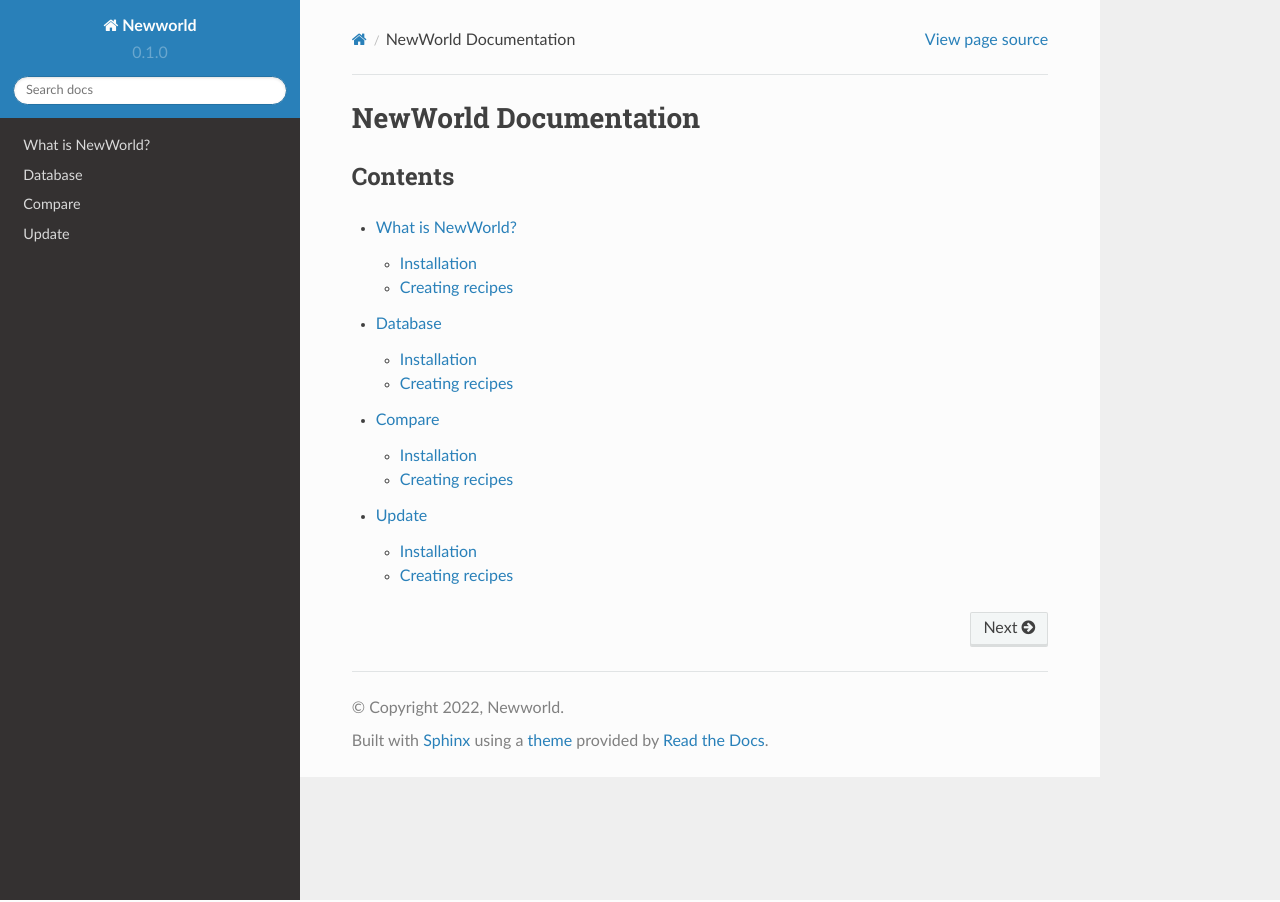
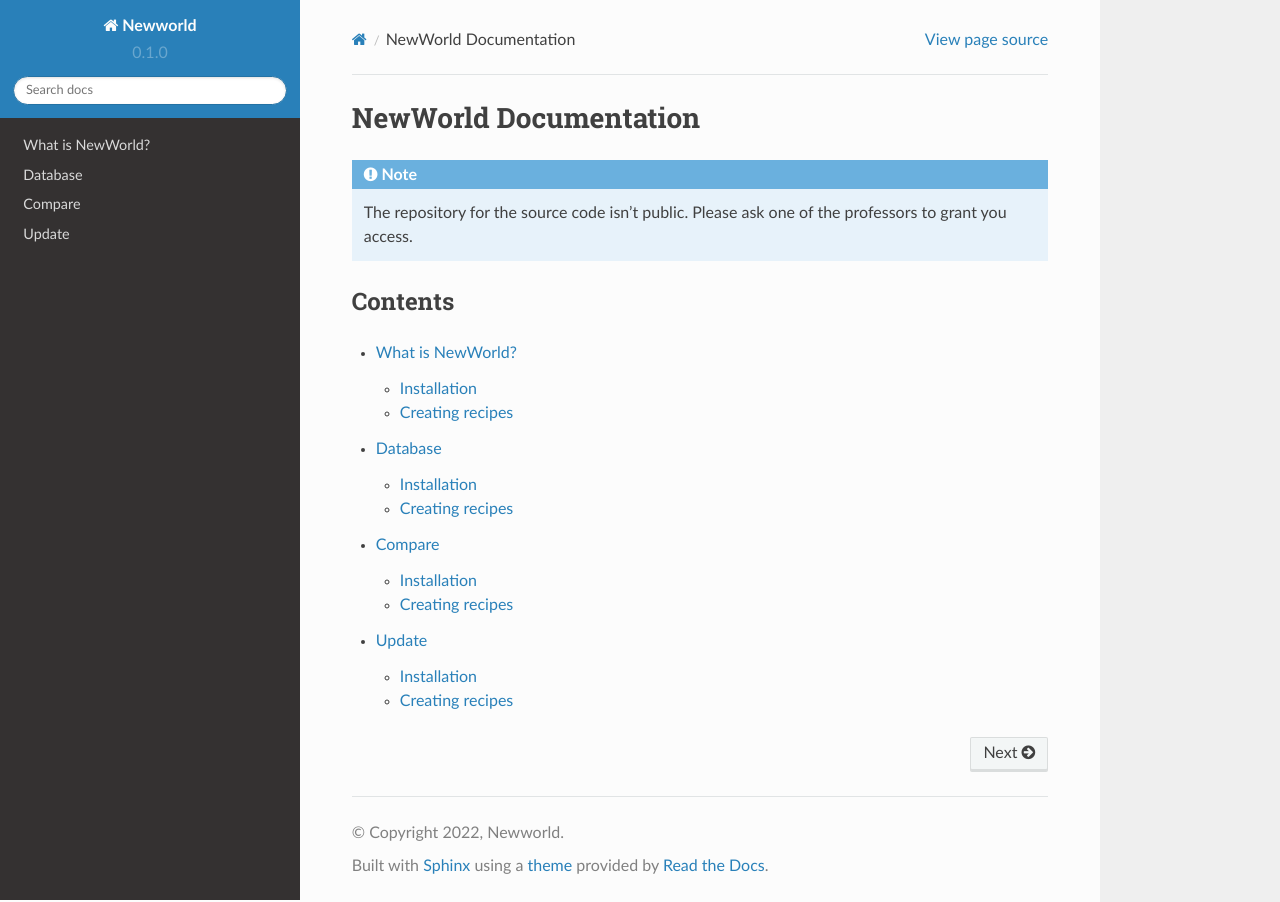
Before and after one commit to newworld-itp/NewWorld, a Sphinx documentation site: the page built from docs/source/index.rst, in a window 1280 px wide. Built offline with Sphinx 7.4.7 and the Read the Docs theme 2.0.0, drawn with Linux system fonts in a browser that asks for light colours; pages that are not in the unit, such as notebooks, are missing from menus.

Commit message:
Update index.rst

```diff
--- a/docs/source/index.rst
+++ b/docs/source/index.rst
@@ -1,5 +1,10 @@
 NewWorld Documentation
 ===================================
+
+
+.. note::
+
+   The repository for the source code isn't public. Please ask one of the professors to grant you access.
 
 Contents
 --------
```
